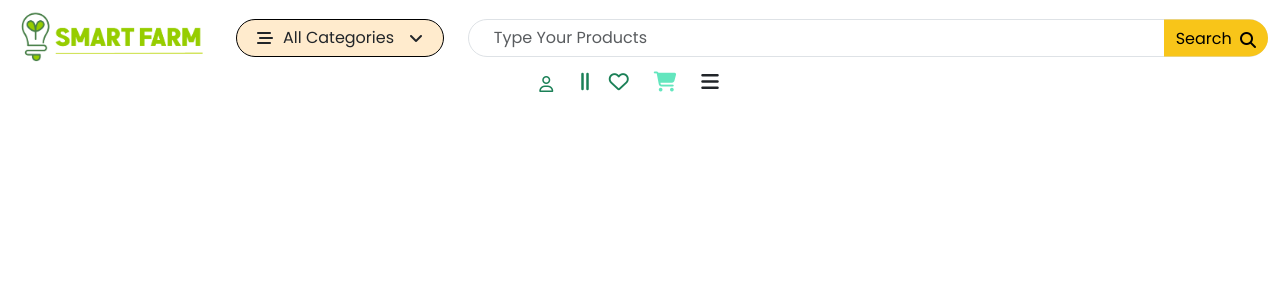
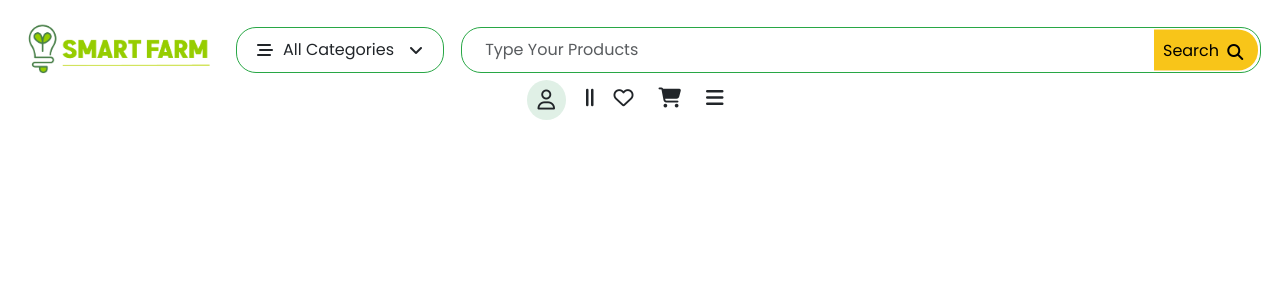
Before and after one commit to alvi00/SmartFarm, a PHP site: page / in a window 1280 px wide. Shown: the top 300 px of the page. Run offline with PHP 8.4, Linux system fonts and the light colour scheme; some libraries are stand-ins or nearby versions.

Commit message:
full navbar without offcanvas

```diff
--- a/index.html
+++ b/index.html
@@ -71,25 +71,22 @@
         <div class="icons-right">
           <!-- User icon -->
           <div class="user-icon">
-            <i class="fa-regular fa-user" style="color: #1b8057"></i>
+            <i class="fa-regular fa-user"></i>
           </div>
 
           <!-- Divider line -->
           <div class="divider-line">
-            <i
-              class="fa-solid fa-grip-lines-vertical"
-              style="color: #1b8057"
-            ></i>
+            <i class="fa-solid fa-grip-lines-vertical"></i>
           </div>
 
           <!-- Heart icon -->
           <div class="heart-icon">
-            <i class="fa-regular fa-heart" style="color: #1b8057"></i>
+            <i class="fa-regular fa-heart"></i>
           </div>
 
           <!-- Shopping cart icon -->
           <div class="shopping-cart-icon">
-            <i class="fa-solid fa-cart-shopping" style="color: #63e6be"></i>
+            <i class="fa-solid fa-cart-shopping"></i>
           </div>
 
           <!-- Hamburger menu -->
--- a/style.css
+++ b/style.css
@@ -6,6 +6,8 @@ body {
   display: flex;
   justify-content: space-around;
   align-items: center;
+  padding: 10px;
+  margin-top: 10px;
 }
 .logo a img {
   width: auto;
@@ -17,10 +19,12 @@ body {
   justify-content: center;
   align-items: center;
   background-color: white;
-  border: 1px solid black;
+  border: 1px solid #28a745; /* Bootstrap success color */
   border-radius: 20px;
   padding-left: 15px;
   padding-right: 15px;
+  padding-top: 10px;
+  padding-bottom: 10px;
 }
 
 .all_catagories p {
@@ -32,7 +36,6 @@ body {
   display: flex;
   align-items: center;
   justify-content: center;
-  background-color: blanchedalmond;
   padding-left: 15px;
   padding-right: 10px;
 }
@@ -56,17 +59,23 @@ body {
   width: 100%;
   padding-right: 40px; /* Space for the button */
   border-radius: 20px;
+  border: 1px solid #28a745; /* Bootstrap success color */
+  padding: 10px;
 }
 
 .search-button {
   position: absolute;
-  right: 0px;
+  right: 3px;
   top: 50%;
   transform: translateY(-50%);
   background: transparent;
   border: none;
   color: #28a745; /* Bootstrap success color */
   cursor: pointer;
+  padding-left: 9px;
+  padding-right: 15px;
+  padding-top: 8px;
+  padding-bottom: 8px;
 }
 
 .search-button i {
@@ -76,9 +85,13 @@ body {
 }
 
 .fa-user {
-  background-color: white;
-  padding: 8px;
-  border-radius: 20%;
+  background-color: #e0f0e6;
+  padding-bottom: 10px;
+  padding-top: 10px;
+  padding-right: 11px;
+  padding-left: 11px;
+  font-size: 20px;
+  border-radius: 50%;
   position: relative;
   right: 95px;
 }
```
